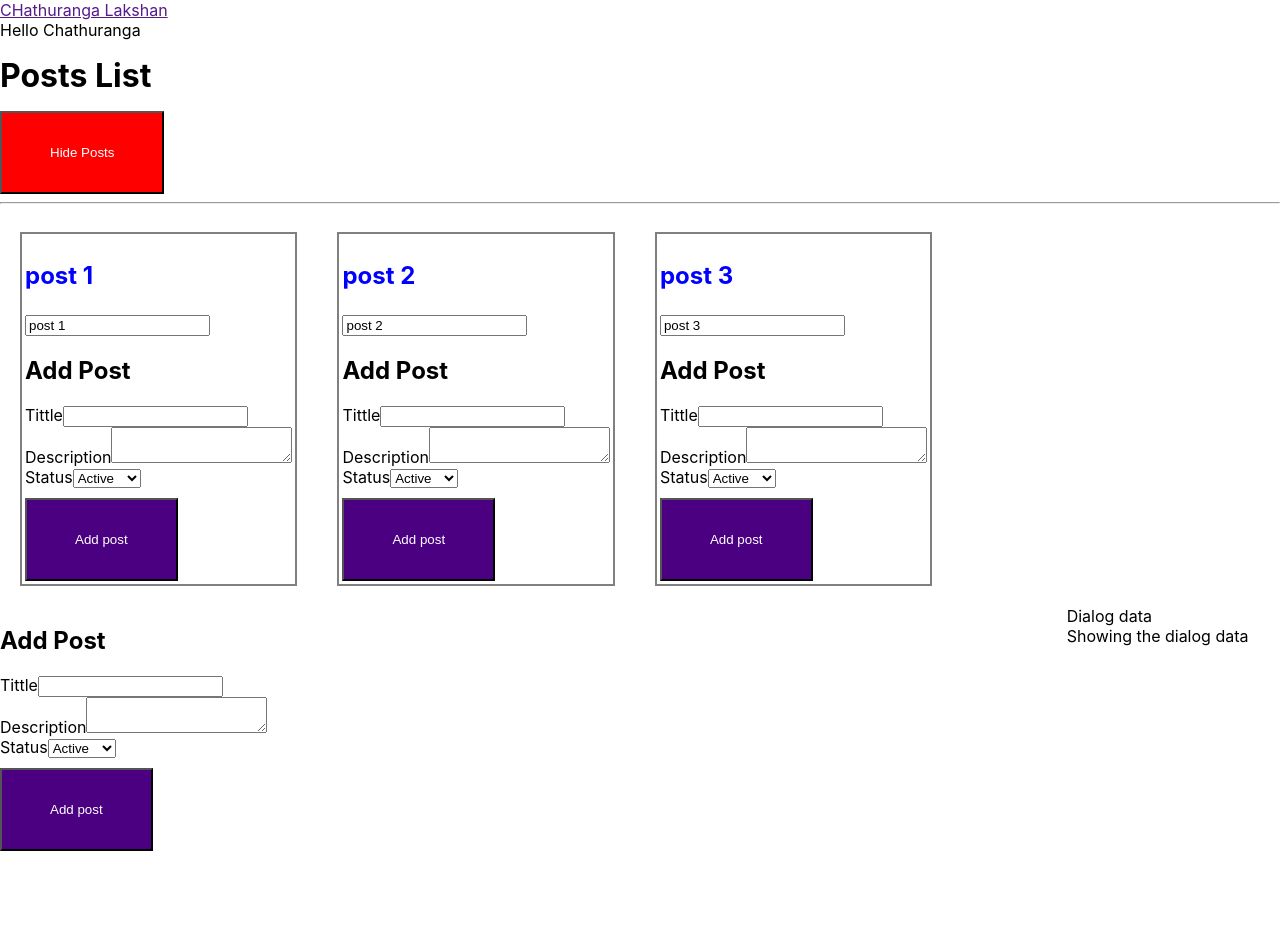
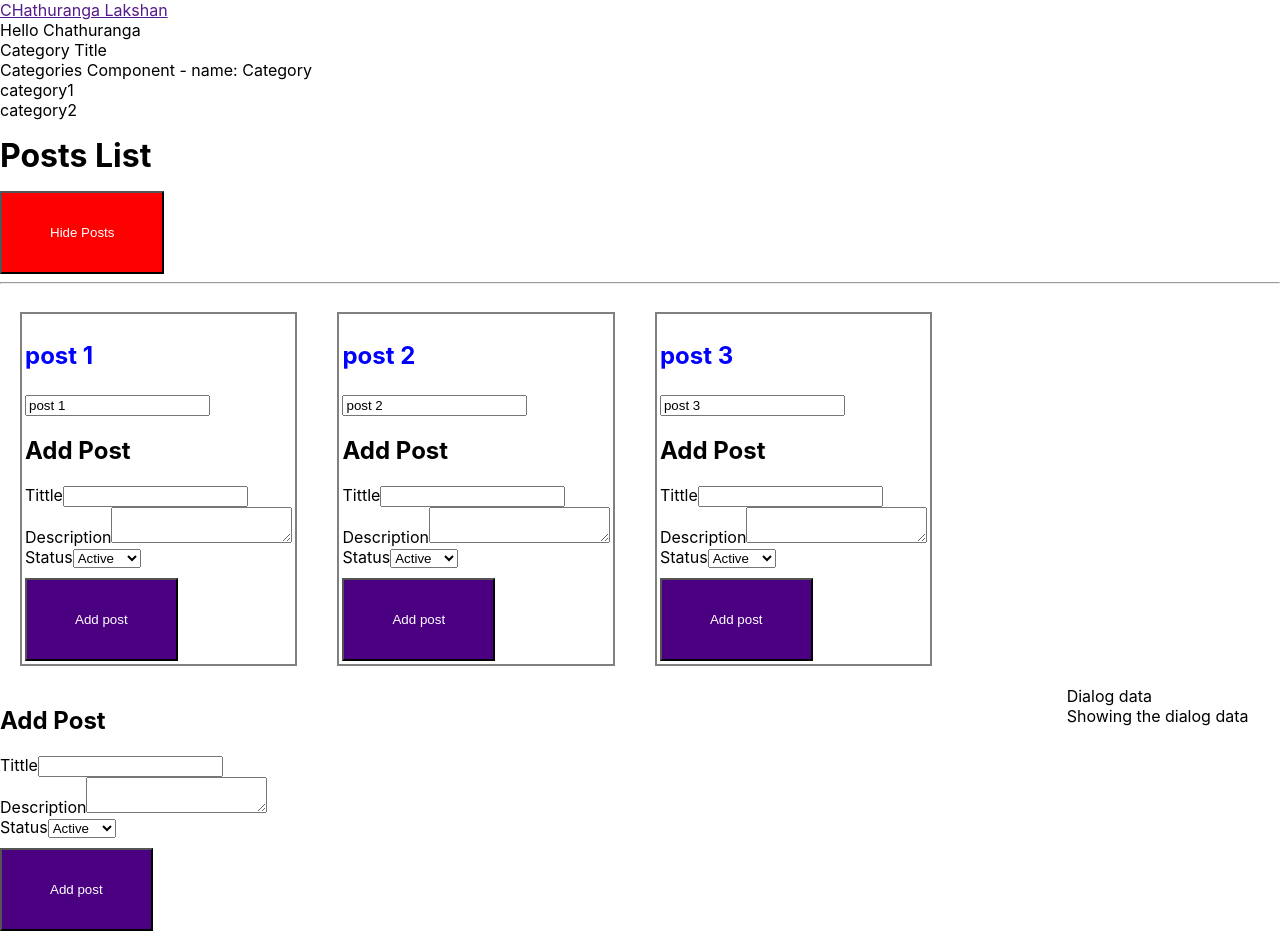
Before and after one commit to ChandareLC/ReactTutorials, a React (Create React App) app in the folder my-app/: page / in a window 1280 px wide. Before the commit the page ends 851 px from the top, so only its background shows below. Built offline with nearby package versions, Linux system fonts and the light colour scheme.

Commit message:
HOC without limitation

```diff
--- a/my-app/src/App.js
+++ b/my-app/src/App.js
@@ -8,6 +8,7 @@ import ButtonContext from "./Component/Context/buttonContext";
 import UserContext from "./Component/Context/UserContext";
 import Navigation from "./Component/Navigation/navigation";
 import {ErrorBoundary} from "./Component/ErrorBoundary/ErrorBoundary";
+import Category from "./Component/Category/Category";
 
 
 function App() {
@@ -38,7 +39,12 @@ function App() {
                 </Sidebar>
             </div>
             <div className='w-4/5'>
+                <div>
+                    <Category name='Category'/>
+                </div>
+                <div>
              <Post/>
+                </div>
 
 
     </div>
--- /dev/null
+++ b/my-app/src/Component/Category/Category.js
@@ -0,0 +1,17 @@
+import {Component} from "react";
+import {WithCategory} from "./WithCategory";
+
+class Category extends Component {
+    render() {
+        return (
+            <div>
+                <div>Categories Component - name: {this.props.name}</div>
+                {this.props.categories.map((category) => {
+                    return <div> {category} </div>
+                })}
+            </div>
+    );
+    }
+}
+
+export default WithCategory(Category);
--- /dev/null
+++ b/my-app/src/Component/Category/WithCategory.js
@@ -0,0 +1,19 @@
+import {Component} from "react";
+
+export function WithCategory (WrappedComponent) {
+    return class extends Component {
+        constructor(props) {
+            super(props);
+            this.state = { categories: ['category1', 'category2']}
+        }
+        render() {
+            return (
+                <div>
+                    <div>Category Title</div>
+                    <WrappedComponent {...this.props} {...this.state}/>
+                </div>
+            );
+        }
+    };
+
+}
```
